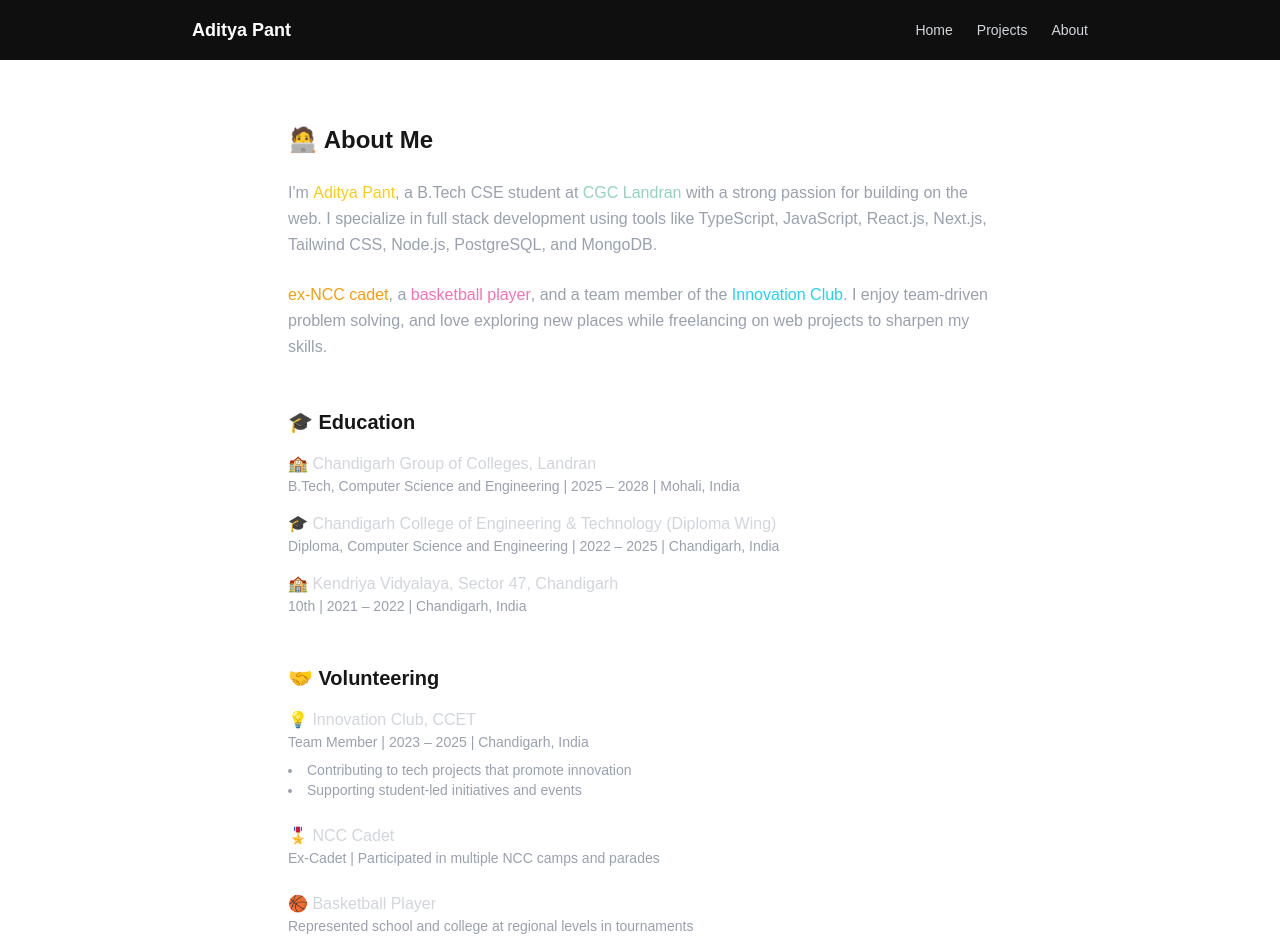
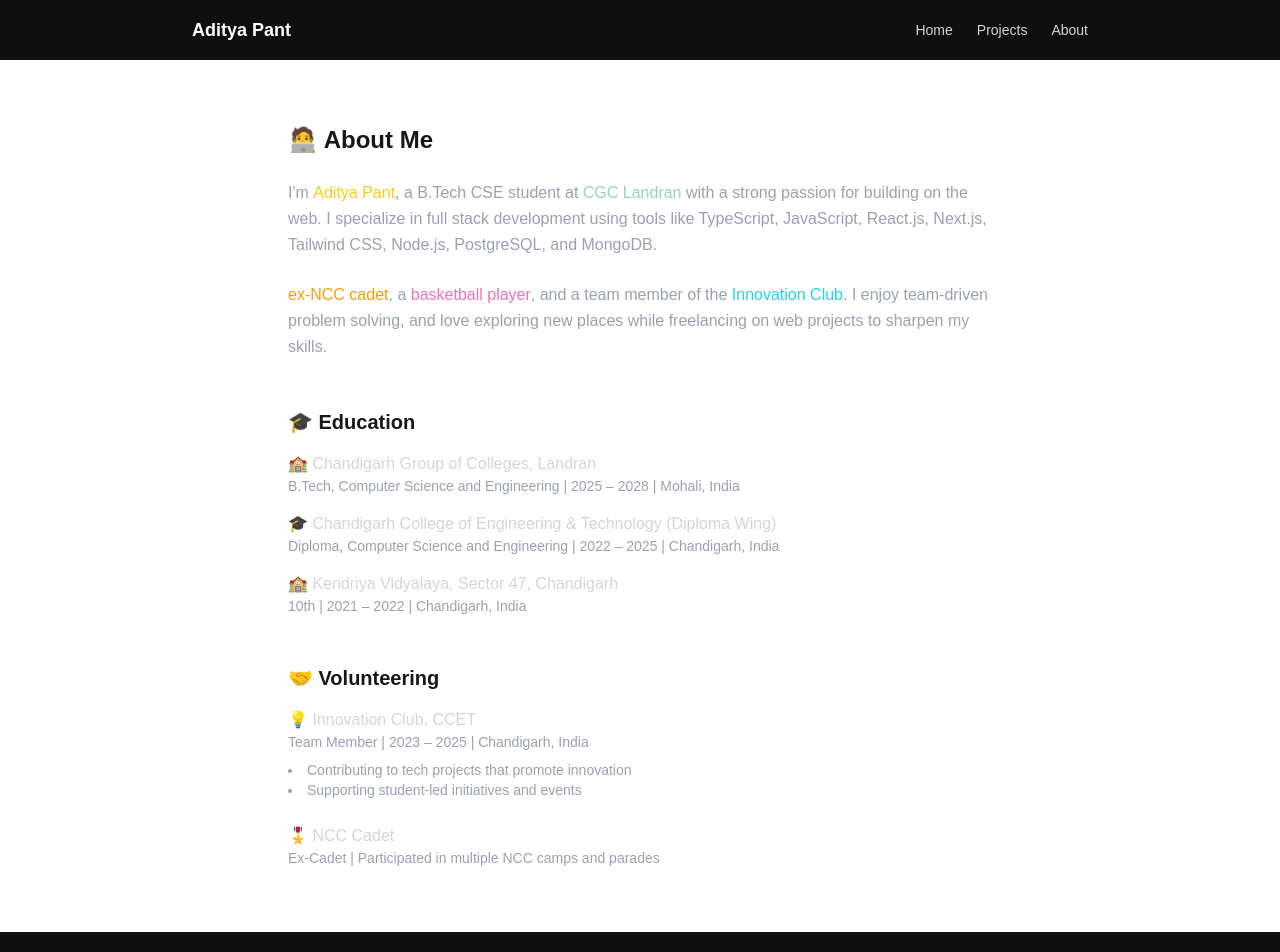
Before and after one commit to Vanshhemu/my-portfolio, a Next.js app: page /about in a window 1280 px wide. Shown: the top 952 px of the page. Built offline with nearby package versions, Linux system fonts and the light colour scheme.

Commit message:
fix: bb removed

```diff
--- a/src/app/about/page.tsx
+++ b/src/app/about/page.tsx
@@ -90,13 +90,6 @@
 								Ex-Cadet | Participated in multiple NCC camps and parades
 							</p>
 						</div>
-
-						<div>
-							<p className="font-medium">🏀 Basketball Player</p>
-							<p className="text-sm text-gray-400 mb-2">
-								Represented school and college at regional levels in tournaments
-							</p>
-						</div>
 					</div>
 				</section>
 
```
